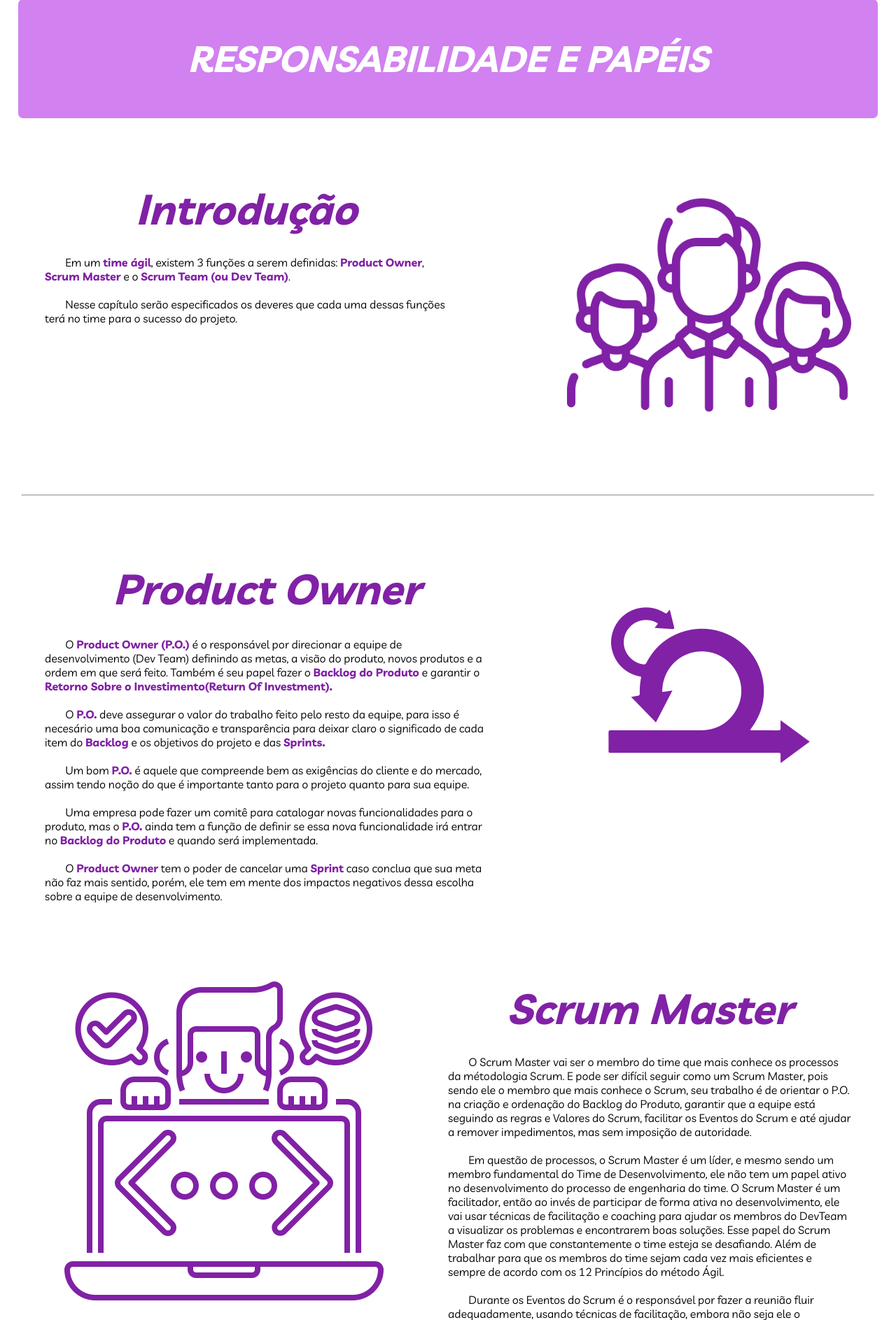
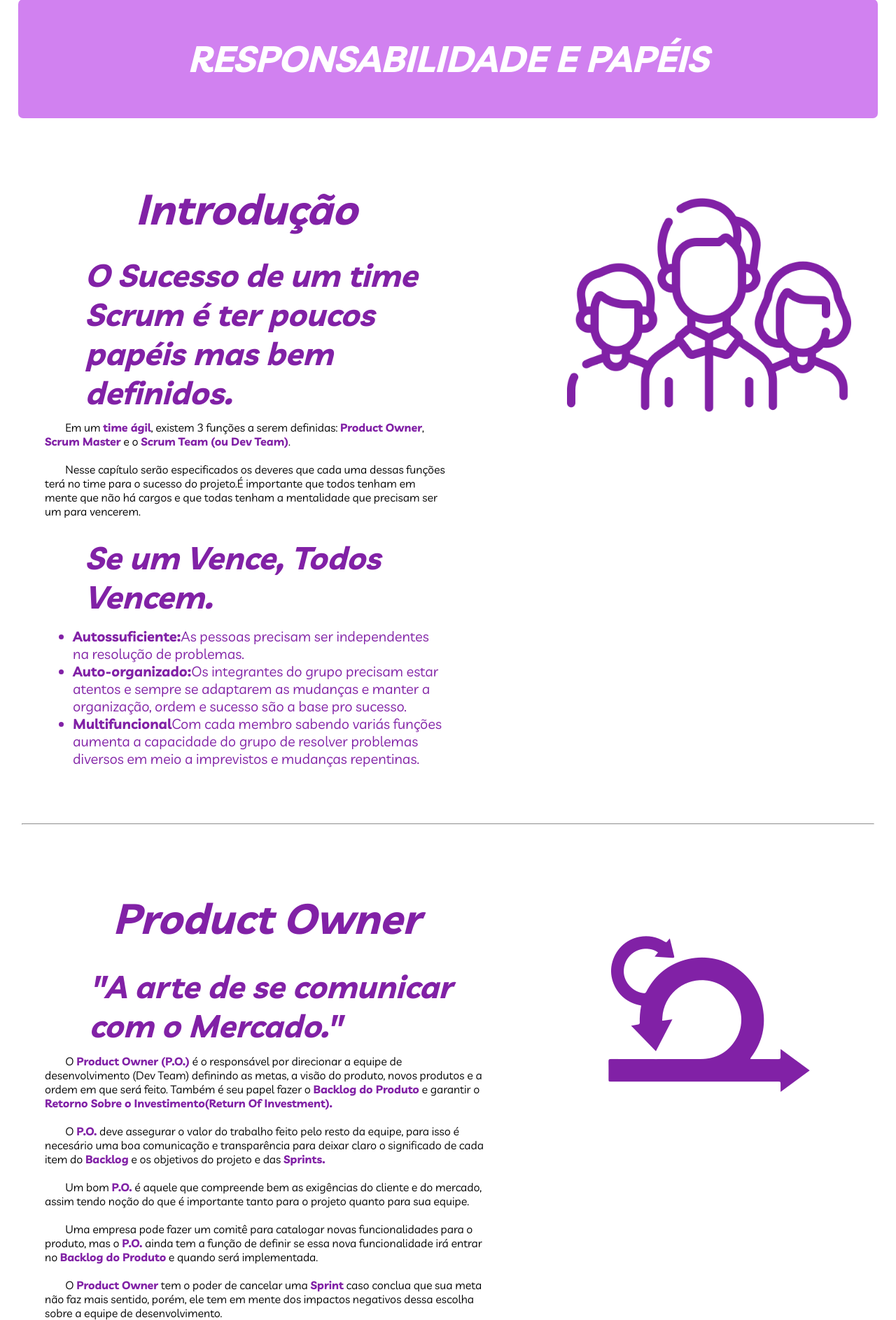
Before and after one commit to Sandro-Pimentel/AReS, a Flask app: page /conteudo2 in a window 1280 px wide. Shown: the part 231-2118 px from the top of the page at 70% size. Run offline with Flask 3, Linux system fonts and the light colour scheme.

Commit message:
Conteúdo 2
Foi adicionado um pouco de conteúdo na pagina dois que já tinha conteúdo do figma.

```diff
--- a/Code/templates/conteudo2.html
+++ b/Code/templates/conteudo2.html
@@ -32,9 +32,17 @@
         <div class="content">
             <div id="Agilidade">
                 <h1 class="content h1">Introdução</h1>
+                <h3 class="content h3">O Sucesso de um time Scrum é ter poucos papéis mas bem definidos.</h3>
                 &nbsp  &nbsp  &nbsp  &nbsp Em um <b>time ágil</b>, existem 3 funções a serem definidas: <b>Product Owner</b>, <b>Scrum Master</b> e o <b>Scrum Team (ou Dev Team)</b>.<br><br>
 
-                &nbsp  &nbsp  &nbsp  &nbsp Nesse capítulo serão especificados os deveres que cada uma dessas funções terá no time para o sucesso do projeto.
+                &nbsp  &nbsp  &nbsp  &nbsp Nesse capítulo serão especificados os deveres que cada uma dessas funções terá no time para o sucesso do projeto.É importante que todos tenham em mente que não há cargos e que todas tenham a mentalidade que precisam ser um para vencerem.
+                <h3 class="content h3">Se um Vence, Todos Vencem.</h3>
+                <ul>
+                    <li><b>Autossuficiente:</b>As pessoas precisam  ser independentes na resolução de problemas.</li>
+                    <li><b>Auto-organizado:</b>Os integrantes do grupo precisam estar atentos e sempre se adaptarem as mudanças e manter a organização, ordem e sucesso são a base pro sucesso.</li>
+                    <li><b>Multifuncional</b>Com cada membro sabendo variás funções aumenta a capacidade do grupo de resolver problemas diversos em meio a imprevistos e mudanças repentinas. </li>
+
+                </ul>
             </div>
                 <div>
                     <img id="img" src="../static/imagens/team.png">
@@ -46,6 +54,8 @@
         <div class="content">
             <div id="Scrum">
                 <h1 class="content h1">Product Owner</h1>
+                <h3 class="content h3">"A arte de se comunicar com o Mercado."</h3>
+
                 &nbsp  &nbsp  &nbsp  &nbsp O <b>Product Owner (P.O.)</b> é o responsável por direcionar a equipe de desenvolvimento (Dev Team) definindo as metas, a visão do produto, novos produtos e a ordem em que será feito. Também é seu papel fazer o <b>Backlog do Produto</b> e garantir o <b>Retorno Sobre o Investimento(Return Of Investment).</b> <br><br>
                 &nbsp  &nbsp  &nbsp  &nbsp O <b>P.O.</b> deve assegurar o valor do trabalho feito pelo resto da equipe, para isso é necesário uma boa comunicação e transparência para deixar claro o significado de cada item do <b>Backlog</b> e os objetivos do projeto e das <b>Sprints.</b> <br><br>
                 &nbsp  &nbsp  &nbsp  &nbsp Um bom <b>P.O.</b> é aquele que compreende bem as exigências do cliente e do mercado, assim tendo noção do que é importante tanto para o projeto quanto para sua equipe. <br><br>
@@ -63,6 +73,7 @@
             </div>
             <div id="Agilidade">
                 <h1 class="content h1">Scrum Master</h1>
+                <h3 class="content h3">"A direção em busca da Produtividade."</h3>
                 &nbsp  &nbsp  &nbsp  &nbsp O Scrum Master vai ser o membro do time que mais conhece os processos da métodologia Scrum. E pode ser difícil seguir como um Scrum Master, pois sendo ele o membro que mais conhece o Scrum, seu trabalho é de orientar o P.O. na criação e ordenação do Backlog do Produto, garantir que a equipe está seguindo as regras e Valores do Scrum, facilitar os Eventos do Scrum e até ajudar a remover impedimentos, mas sem imposição de autoridade. <br> <br>
                 &nbsp  &nbsp  &nbsp  &nbsp Em questão de processos, o Scrum Master é um líder, e mesmo sendo um membro fundamental do Time de Desenvolvimento, ele não tem um papel ativo no desenvolvimento do processo de engenharia do time. O Scrum Master é um facilitador, então ao invés de participar de forma ativa no desenvolvimento, ele vai usar técnicas de facilitação e coaching para ajudar os membros do DevTeam a visualizar os problemas e encontrarem boas soluções. Esse papel do Scrum Master faz com que constantemente o time esteja se desafiando. Além de trabalhar para que os membros do time sejam cada vez mais eficientes e sempre de acordo com os 12 Princípios do método Ágil. <br><br>
                 &nbsp  &nbsp  &nbsp  &nbsp Durante os Eventos do Scrum  é o responsável por fazer a reunião fluir adequadamente, usando técnicas de facilitação, embora não seja ele o responsável por conduzir as reuniões. Como os Eventos do Scrum tem uma duração fixa é muito importante que os problemas que aconteçam durante eles sejam resolvidos rapidamente.<br><br>
@@ -72,6 +83,7 @@
         <div class="content">
             <div id="Scrum">
                 <h1 class="content h1">Dev Team</h1>
+                <h3 class="content h3">"Os Criadores de valor em ação."</h3>
                 &nbsp  &nbsp  &nbsp  &nbsp O Time de Desenvolvimento é o conjunto de todos os membros responsáveis pelo desenvolvimento do projeto do Scrum, sendo composto por diversos perfis profissionais que vão compor a equipe como analistas, designers, desenvolvedores, arquitetos, testadores, etc. Com isso, o time deve ser autossuficiente para conseguir alcançar todas as metas das Sprints<br><br>
                 &nbsp  &nbsp  &nbsp  &nbsp O Dev Team é responsável por desenvolver os incrementos apresentáveis do produto e decidir o tamanho de cada item do Product Backlog. Também é essencial que o time seja auto-gerenciado e auto-organizado, isso significa que nem o Scrum Master tem que definir como a equipe deve desenvolver os itens do Backlog para torná-los algo entregável, assim, para que tudo ocorra bem, os membros da equipe têm que ter uma boa relação entre si e uma clara comunicação. Nenhum membro pode ocultar ou mentir o que esá sendo feito para não atrapalhar o projeto como um todo.<br><br>
                 &nbsp  &nbsp  &nbsp  &nbsp O auto-gerenciamento do time vem da capacidade de gernciarem as tarefas e o tempo de cada um da equipe, assim como assegurar a qualidade do trabalho entregue. Para que o gerenciamento seja mais fácil, é recomendável que um Time de Desenvolvimento não contenha menos de três pessoas ou mais que nove, caso contrário, a distribuição de tarefas será bem mais difícil.<br><br>
```
